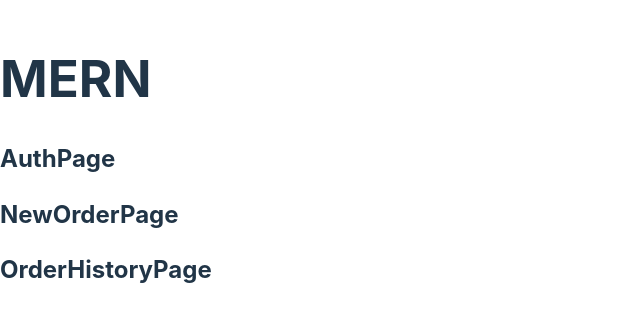
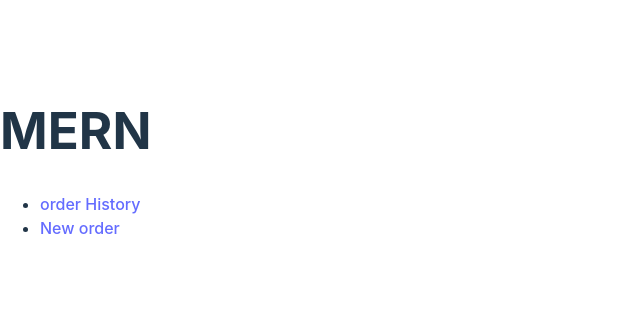
Before and after one commit to ChesterKeh/GAUnit3, a React (Vite) app in the folder MERN-Stack/: page / in a window 1280 px wide. Shown: the part 238-560 px from the top of the page, without its empty margins (0-640 px from the left). Built offline with nearby package versions, Linux system fonts and the light colour scheme.

Commit message:
Add react-router-dom package and update routing in main.jsx and App.jsx

```diff
--- a/MERN-Stack/package.json
+++ b/MERN-Stack/package.json
@@ -16,6 +16,7 @@
     "morgan": "^1.10.0",
     "react": "^18.2.0",
     "react-dom": "^18.2.0",
+    "react-router-dom": "^6.21.2",
     "serve-favicon": "^2.5.0"
   },
   "devDependencies": {
--- /dev/null
+++ b/MERN-Stack/src/components/navbar.jsx
@@ -0,0 +1,19 @@
+import React from "react";
+import { NavLink } from "react-router-dom";
+
+const Navbar = () => {
+  return (
+    <nav>
+      <ul>
+        <li>
+          <NavLink to="/orders"> order History </NavLink>
+        </li>
+        <li>
+          <NavLink to="/orders/new">New order </NavLink>
+        </li>
+      </ul>
+    </nav>
+  );
+};
+
+export default Navbar;
--- a/MERN-Stack/src/main.jsx
+++ b/MERN-Stack/src/main.jsx
@@ -1,10 +1,14 @@
 import React from "react";
 import ReactDOM from "react-dom/client";
+import { BrowserRouter } from "react-router-dom"; // Add the import statement for BrowserRouter
 import App from "./pages/App/App.jsx";
 import "./index.css";
 
 ReactDOM.createRoot(document.getElementById("root")).render(
   <React.StrictMode>
-    <App />
+    <BrowserRouter>
+      {" "}
+      <App />
+    </BrowserRouter>{" "}
   </React.StrictMode>
 );
--- a/MERN-Stack/src/pages/App/App.jsx
+++ b/MERN-Stack/src/pages/App/App.jsx
@@ -1,17 +1,36 @@
 import { useState } from "react";
+import { Routes, Route } from "react-router-dom";
 import AuthPage from "../AuthPage/AuthPage";
 import NewOrderPage from "../NewOrderPage/NewOrderPage";
 import OrderHistoryPage from "../OrderHistoryPage/OrderHistroyPage";
+import Navbar from "../../components/navbar";
 
 function App() {
-  const [user, setUser] = useState(null);
+  const [user, setUser] = useState("");
+
+  if (user === null) {
+    return (
+      <>
+        <h1>MERN</h1>
+        <AuthPage />
+      </>
+    );
+  }
 
   return (
     <>
       <h1>MERN</h1>
-      <AuthPage />
-      <NewOrderPage />
-      <OrderHistoryPage />
+      <Navbar />
+      <Routes>
+        <Route
+          path="/orders/new"
+          element={<NewOrderPage />}
+        />
+        <Route
+          path="/orders"
+          element={<OrderHistoryPage />}
+        />
+      </Routes>
     </>
   );
 }
--- a/MERN-Stack/src/pages/NewOrderPage/NewOrderPage.jsx
+++ b/MERN-Stack/src/pages/NewOrderPage/NewOrderPage.jsx
@@ -1,3 +1,3 @@
 export default function NewOrderPage() {
-    return <h2>NewOrderPage</h2>;
-  }
+  return <h2>NewOrderPage</h2>;
+}
```
Also changed, not shown: 1 other file (tests, documents, lock files or other folders).
